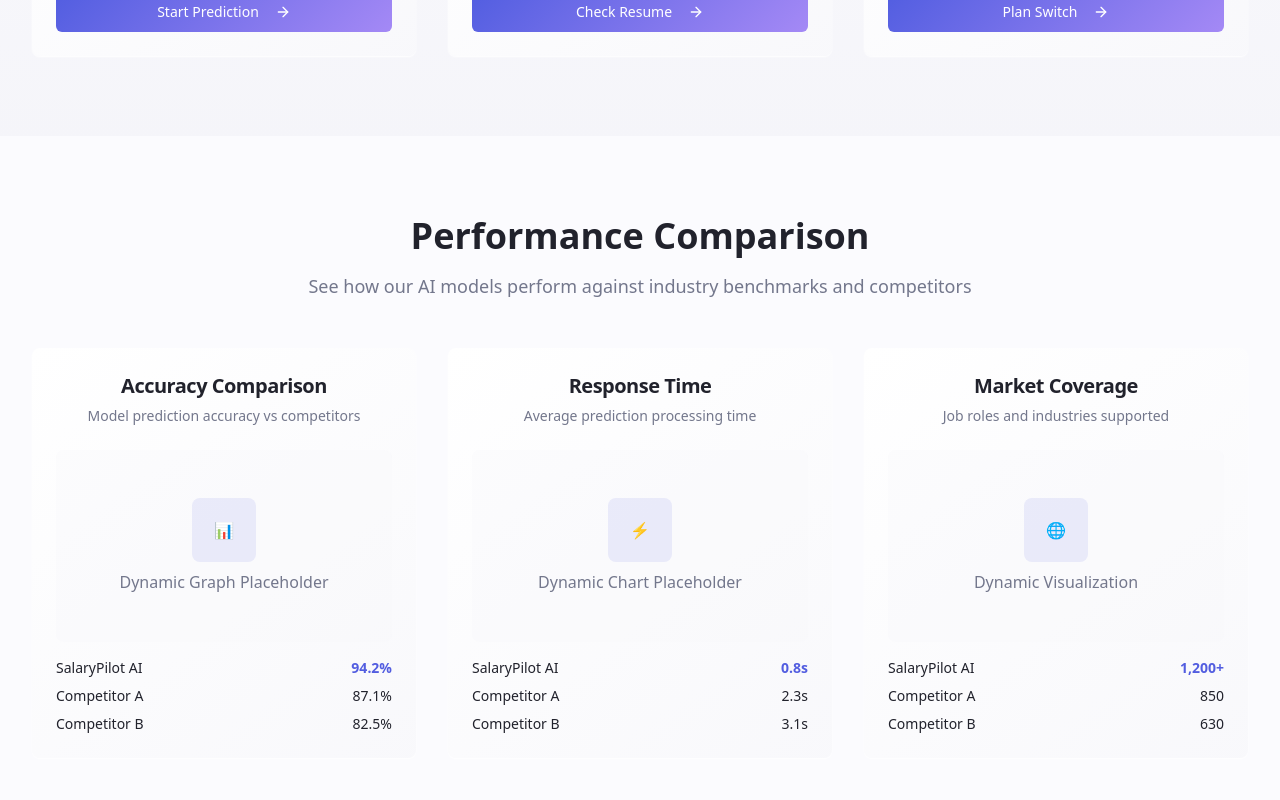
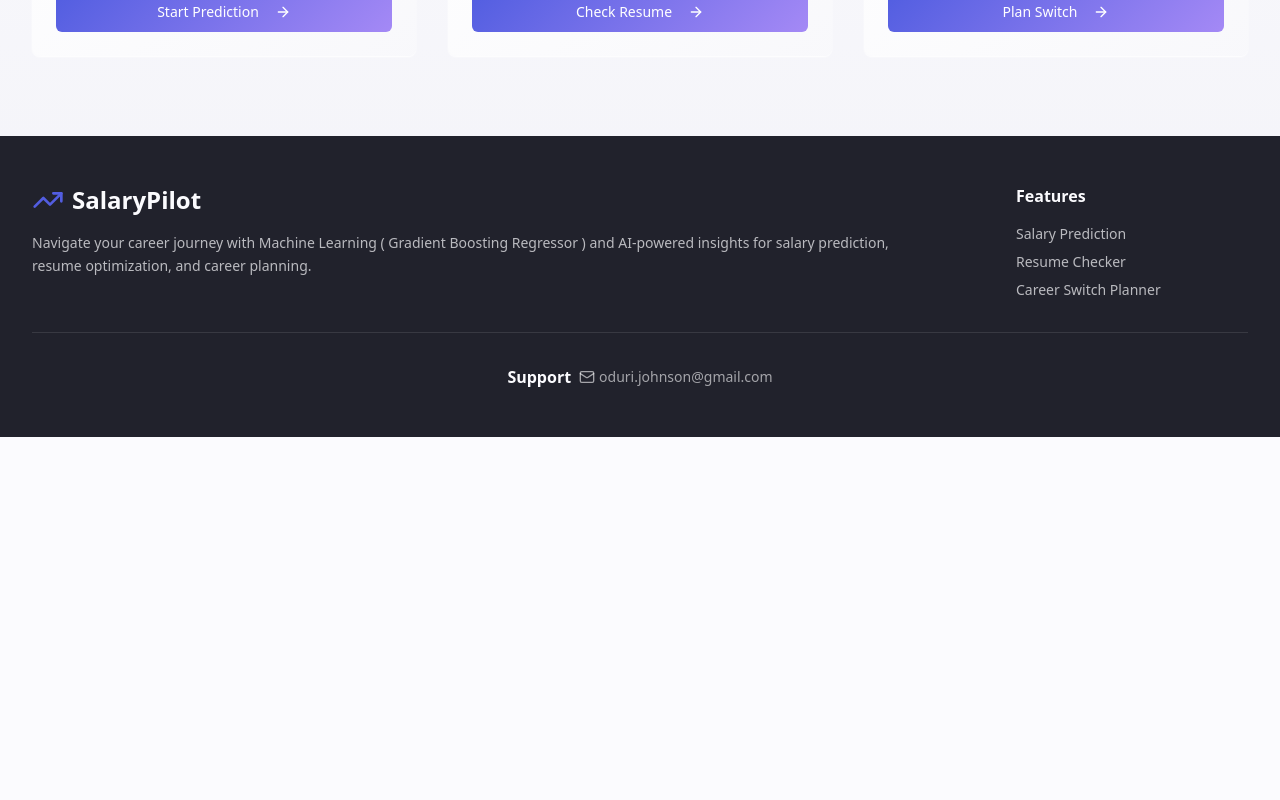
Before and after one commit to JohnsonOduri/salary-pilot-web, a React (Vite) app: page / in a window 1280 px wide. Shown: the part 1240-2040 px from the top of the page. After the commit the page ends 1677 px from the top, so only its background shows below. Built offline with nearby package versions, Linux system fonts and the light colour scheme; no server answers.

Commit message:
Reverted to commit 4e055001230f26cc1170f5e85bba751dfc54a157

```diff
--- a/src/pages/Index.tsx
+++ b/src/pages/Index.tsx
@@ -91,124 +91,6 @@ const Index = () => {
         </div>
       </section>
 
-      {/* Model Comparison Section */}
-      <section className="py-20 bg-background">
-        <div className="max-w-7xl mx-auto px-4 sm:px-6 lg:px-8">
-          <div className="text-center mb-12 animate-fade-in">
-            <h2 className="text-3xl md:text-4xl font-bold mb-4">
-              Performance Comparison
-            </h2>
-            <p className="text-lg text-muted-foreground max-w-2xl mx-auto">
-              See how our AI models perform against industry benchmarks and competitors
-            </p>
-          </div>
-
-          <div className="grid md:grid-cols-2 lg:grid-cols-3 gap-8">
-            {/* Accuracy Comparison */}
-            <Card className="shadow-card border-0 bg-gradient-card hover:shadow-floating transition-all duration-300 animate-fade-in">
-              <CardHeader>
-                <CardTitle className="text-xl text-center">Accuracy Comparison</CardTitle>
-                <CardDescription className="text-center">
-                  Model prediction accuracy vs competitors
-                </CardDescription>
-              </CardHeader>
-              <CardContent className="space-y-4">
-                <div className="h-48 bg-muted/30 rounded-lg flex items-center justify-center">
-                  <div className="text-center text-muted-foreground">
-                    <div className="w-16 h-16 mx-auto mb-2 bg-primary/10 rounded-lg flex items-center justify-center">
-                      📊
-                    </div>
-                    <p>Dynamic Graph Placeholder</p>
-                  </div>
-                </div>
-                <div className="space-y-2 text-sm">
-                  <div className="flex justify-between">
-                    <span>SalaryPilot AI</span>
-                    <span className="font-semibold text-primary">94.2%</span>
-                  </div>
-                  <div className="flex justify-between">
-                    <span>Competitor A</span>
-                    <span>87.1%</span>
-                  </div>
-                  <div className="flex justify-between">
-                    <span>Competitor B</span>
-                    <span>82.5%</span>
-                  </div>
-                </div>
-              </CardContent>
-            </Card>
-
-            {/* Speed Comparison */}
-            <Card className="shadow-card border-0 bg-gradient-card hover:shadow-floating transition-all duration-300 animate-fade-in" style={{ animationDelay: '0.1s' }}>
-              <CardHeader>
-                <CardTitle className="text-xl text-center">Response Time</CardTitle>
-                <CardDescription className="text-center">
-                  Average prediction processing time
-                </CardDescription>
-              </CardHeader>
-              <CardContent className="space-y-4">
-                <div className="h-48 bg-muted/30 rounded-lg flex items-center justify-center">
-                  <div className="text-center text-muted-foreground">
-                    <div className="w-16 h-16 mx-auto mb-2 bg-primary/10 rounded-lg flex items-center justify-center">
-                      ⚡
-                    </div>
-                    <p>Dynamic Chart Placeholder</p>
-                  </div>
-                </div>
-                <div className="space-y-2 text-sm">
-                  <div className="flex justify-between">
-                    <span>SalaryPilot AI</span>
-                    <span className="font-semibold text-primary">0.8s</span>
-                  </div>
-                  <div className="flex justify-between">
-                    <span>Competitor A</span>
-                    <span>2.3s</span>
-                  </div>
-                  <div className="flex justify-between">
-                    <span>Competitor B</span>
-                    <span>3.1s</span>
-                  </div>
-                </div>
-              </CardContent>
-            </Card>
-
-            {/* Coverage Comparison */}
-            <Card className="shadow-card border-0 bg-gradient-card hover:shadow-floating transition-all duration-300 animate-fade-in md:col-span-2 lg:col-span-1" style={{ animationDelay: '0.2s' }}>
-              <CardHeader>
-                <CardTitle className="text-xl text-center">Market Coverage</CardTitle>
-                <CardDescription className="text-center">
-                  Job roles and industries supported
-                </CardDescription>
-              </CardHeader>
-              <CardContent className="space-y-4">
-                <div className="h-48 bg-muted/30 rounded-lg flex items-center justify-center">
-                  <div className="text-center text-muted-foreground">
-                    <div className="w-16 h-16 mx-auto mb-2 bg-primary/10 rounded-lg flex items-center justify-center">
-                      🌐
-                    </div>
-                    <p>Dynamic Visualization</p>
-                  </div>
-                </div>
-                <div className="space-y-2 text-sm">
-                  <div className="flex justify-between">
-                    <span>SalaryPilot AI</span>
-                    <span className="font-semibold text-primary">1,200+</span>
-                  </div>
-                  <div className="flex justify-between">
-                    <span>Competitor A</span>
-                    <span>850</span>
-                  </div>
-                  <div className="flex justify-between">
-                    <span>Competitor B</span>
-                    <span>630</span>
-                  </div>
-                </div>
-              </CardContent>
-            </Card>
-          </div>
-        </div>
-      </section>
-
       <Footer />
     </div>
   );
```
